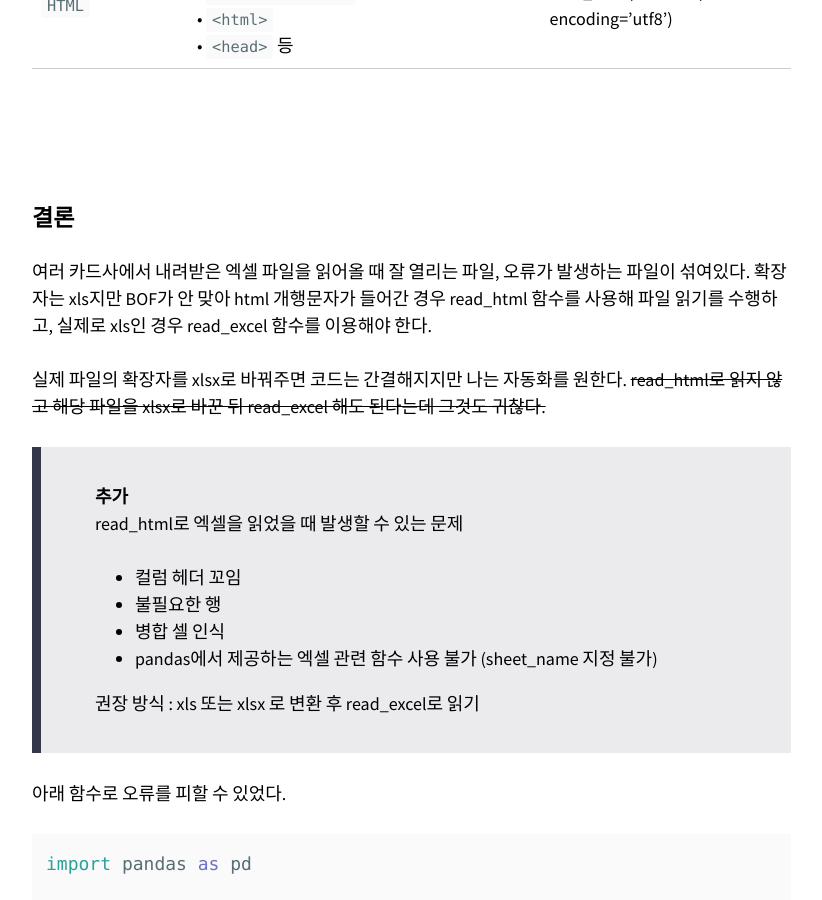
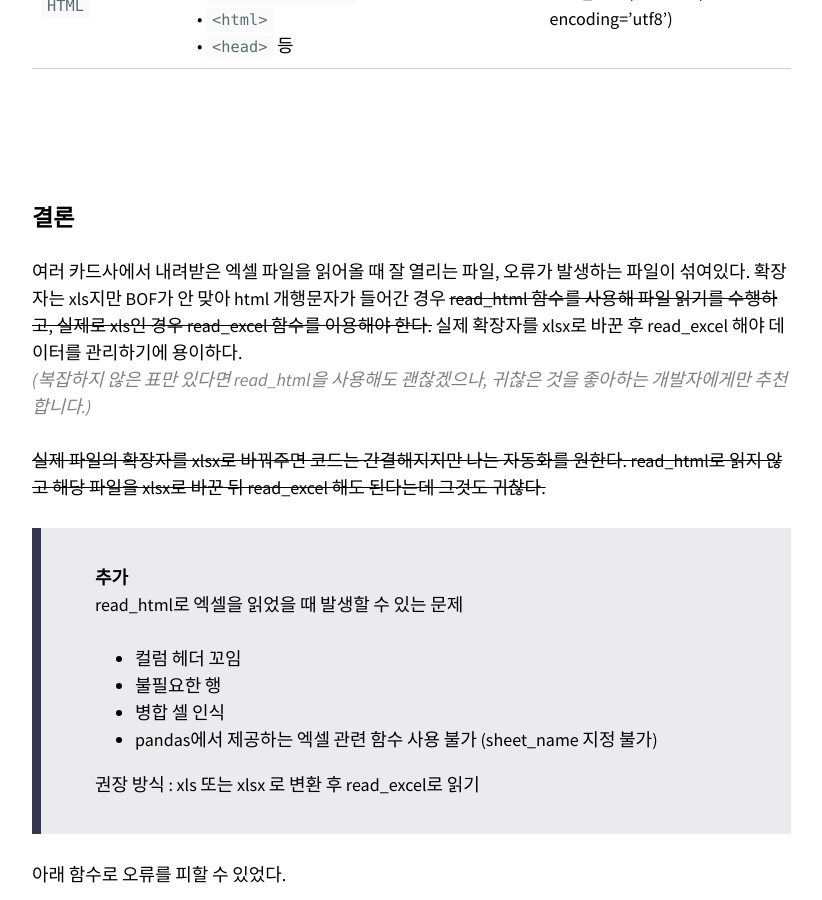
Before and after one commit to JungDoHee/photogrammer.github.io, a Jekyll site: the page built from _posts/2025-04-18-[pandas] ValueError Excel file format.md, in a window 1280 px wide and 900 px high, scrolled down 5542 px. Shown: the whole window, without its empty margins (343-1165 px from the left). Built offline with Jekyll 4.4.1, drawn with Linux system fonts in a browser that asks for light colours; nearby versions of some CDN libraries; some web fonts are replaced.

Commit message:
pandas read_html 문제 해결책 수정2

```diff
--- a/_posts/2025-04-18-[pandas] ValueError Excel file format.md
+++ b/_posts/2025-04-18-[pandas] ValueError Excel file format.md
@@ -152,9 +152,10 @@ pandas 공식 문서에 의하면 read_excel 함수를 사용할 때 engine=None
 
 ### 결론
 
-여러 카드사에서 내려받은 엑셀 파일을 읽어올 때 잘 열리는 파일, 오류가 발생하는 파일이 섞여있다. 확장자는 xls지만 BOF가 안 맞아 html 개행문자가 들어간 경우 read_html 함수를 사용해 파일 읽기를 수행하고, 실제로 xls인 경우 read_excel 함수를 이용해야 한다.
+여러 카드사에서 내려받은 엑셀 파일을 읽어올 때 잘 열리는 파일, 오류가 발생하는 파일이 섞여있다. 확장자는 xls지만 BOF가 안 맞아 html 개행문자가 들어간 경우 ~~read_html 함수를 사용해 파일 읽기를 수행하고, 실제로 xls인 경우 read_excel 함수를 이용해야 한다.~~ 실제 확장자를 xlsx로 바꾼 후 read_excel 해야 데이터를 관리하기에 용이하다.
+<span style="color:gray">*(복잡하지 않은 표만 있다면 read_html을 사용해도 괜찮겠으나, 귀찮은 것을 좋아하는 개발자에게만 추천합니다.)*</span>
 
-실제 파일의 확장자를 xlsx로 바꿔주면 코드는 간결해지지만 나는 자동화를 원한다. ~~read_html로 읽지 않고 해당 파일을 xlsx로 바꾼 뒤 read_excel 해도 된다는데 그것도 귀찮다.~~
+~~실제 파일의 확장자를 xlsx로 바꿔주면 코드는 간결해지지만 나는 자동화를 원한다. read_html로 읽지 않고 해당 파일을 xlsx로 바꾼 뒤 read_excel 해도 된다는데 그것도 귀찮다.~~
 
 > __추가__
 > read_html로 엑셀을 읽었을 때 발생할 수 있는 문제
```
